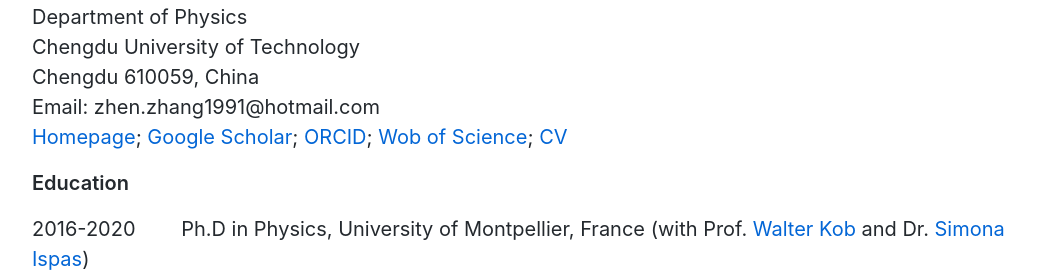
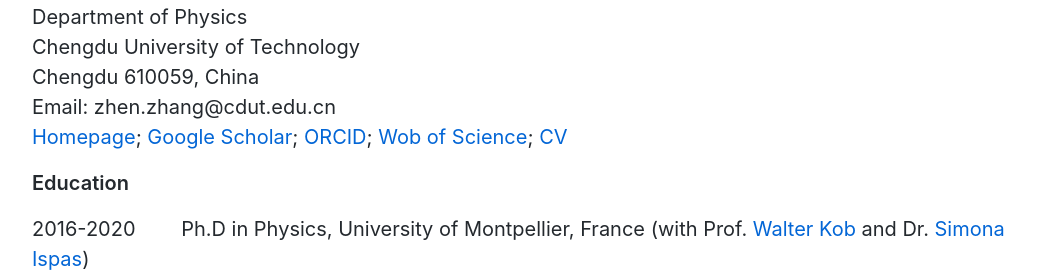
Before and after one commit to zhenzhang1991/zhenzhang1991.github.io, a Jekyll site: the page built from index.md, in a window 1280 px wide and 900 px high, scrolled down 302 px. Shown: the part 165-444 px from the top of the window, without its empty margins (118-1161 px from the left). Built offline with Jekyll 4.4.1, drawn with Linux system fonts in a browser that asks for light colours; Markdown is read by kramdown in place of the engine named in the settings; comment, search, counter and statistics services are not loaded.

Commit message:
Update index.md

```diff
--- a/index.md
+++ b/index.md
@@ -13,7 +13,7 @@ Jump to: [Resume](#resume); [Research](#research-highlights); [Publications](#pu
 Department of Physics<br>
 Chengdu University of Technology<br>
 Chengdu 610059, China<br>
-Email: zhen.zhang1991@hotmail.com<br>
+Email: zhen.zhang@cdut.edu.cn<br>
 [Homepage](https://zhenzhang1991.github.io); [Google Scholar](https://scholar.google.com/citations?user=xlcoVIUAAAAJ&hl=en);
 [ORCID](https://orcid.org/0000-0003-2128-6215); [Wob of Science](https://www.webofscience.com/wos/author/record/IWE-2491-2023); [CV](docs/ZhenZhangCV-July2023.pdf)
 
```
